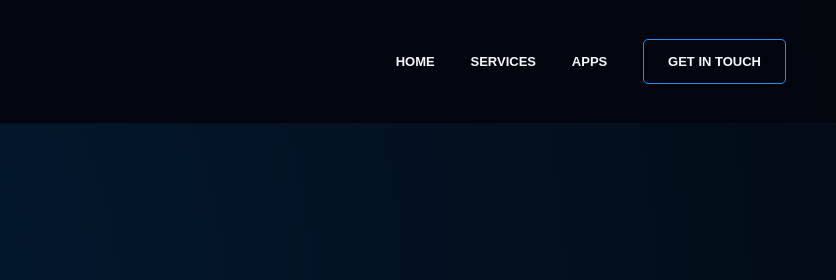
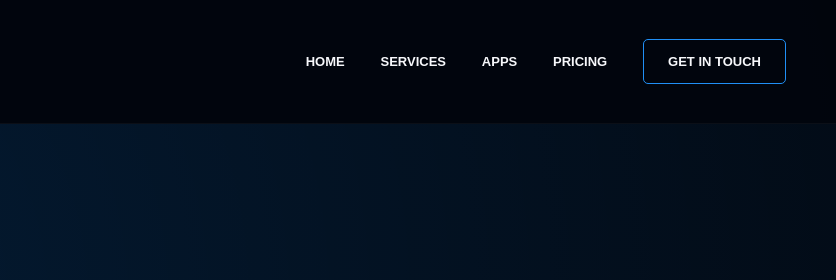
Before and after one commit to baldmindtechnologies/Bald-Mind-Technologies-, a plain HTML site: page danville-kentucky-web-app-development.html in a window 1280 px wide. Shown: the top 280 px of the page, 444-1280 px from the left. Drawn offline with Linux system fonts and the light colour scheme.

Commit message:
Add pricing link to local services page

```diff
--- a/danville-kentucky-web-app-development.html
+++ b/danville-kentucky-web-app-development.html
@@ -93,6 +93,7 @@
       <a href="/">HOME</a>
       <a href="/#services">SERVICES</a>
       <a href="/#products">APPS</a>
+      <a href="pricing.html">PRICING</a>
       <a class="nav-button" href="/#contact">GET IN TOUCH</a>
     </nav>
     <button class="menu-toggle" aria-label="Open navigation" aria-expanded="false"><span></span><span></span><span></span></button>
```
